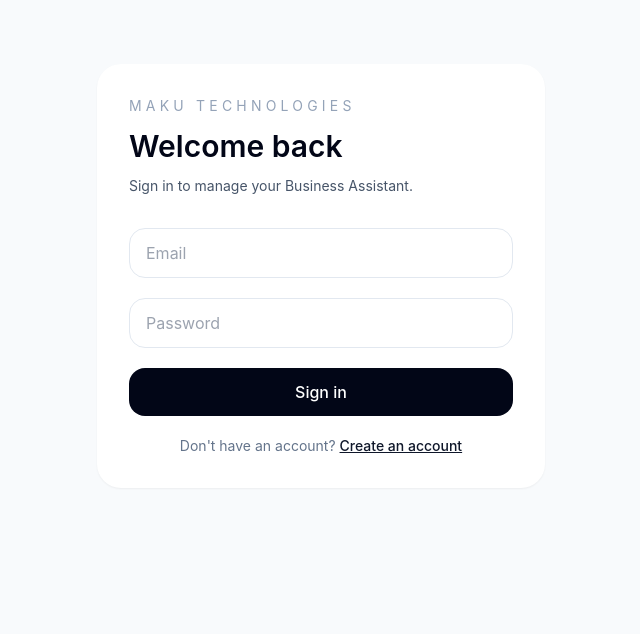
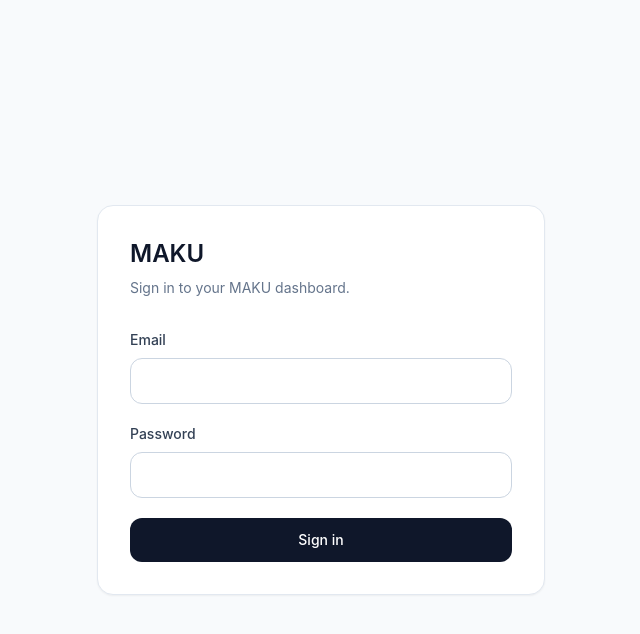
Before and after one commit to NBelleBee/maku-platform, a Next.js app: page /login in a window 1280 px wide. Shown: the top 634 px of the page, without its empty margins (319-959 px from the left). Built offline with nearby package versions, Linux system fonts and the light colour scheme; no server answers.

Commit message:
Fix login Supabase client

```diff
--- a/app/login/page.tsx
+++ b/app/login/page.tsx
@@ -2,108 +2,99 @@
 
 import { useState } from 'react'
 import { useRouter } from 'next/navigation'
-import { supabase } from '@/lib/supabase-client'
+import { createClient } from '@/lib/supabase-client'
 
 export default function LoginPage() {
   const router = useRouter()
+  const supabase = createClient()
 
   const [email, setEmail] = useState('')
   const [password, setPassword] = useState('')
   const [error, setError] = useState('')
   const [loading, setLoading] = useState(false)
 
-  const handleLogin = async (event: React.FormEvent<HTMLFormElement>) => {
-    event.preventDefault()
+  async function handleLogin(e: React.FormEvent<HTMLFormElement>) {
+    e.preventDefault()
 
+    setLoading(true)
     setError('')
-    setLoading(true)
 
-    try {
-      const loginRequest = supabase.auth.signInWithPassword({
-        email: email.trim(),
+    const { error } = await supabase.auth.signInWithPassword({
+      email,
       password,
     })
 
-      const timeout = new Promise((_, reject) =>
-        setTimeout(() => reject(new Error('Login is taking too long. Please check your Supabase connection.')), 10000)
-      )
-
-      const result = await Promise.race([loginRequest, timeout]) as {
-        data?: { user: unknown }
-        error?: { message: string }
-      }
-
-      if (result.error) {
-        setError(result.error.message)
+    if (error) {
+      setError(error.message)
+      setLoading(false)
       return
     }
 
     router.push('/dashboard')
-    } catch (err) {
-      setError(err instanceof Error ? err.message : 'Unable to sign in.')
-    } finally {
-      setLoading(false)
-    }
+    router.refresh()
   }
 
   return (
-    <main className="min-h-screen bg-slate-50 px-6 py-16">
-      <div className="mx-auto max-w-md rounded-3xl bg-white p-8 shadow-sm">
-        <p className="text-sm uppercase tracking-[0.3em] text-slate-400">
-          MAKU Technologies
-        </p>
-
-        <h1 className="mt-3 text-3xl font-semibold text-slate-950">
-          Welcome back
+    <main className="flex min-h-screen items-center justify-center bg-slate-50 px-6">
+      <div className="w-full max-w-md rounded-2xl border border-slate-200 bg-white p-8 shadow-sm">
+        <h1 className="text-2xl font-semibold text-slate-900">
+          MAKU
         </h1>
 
-        <p className="mt-3 text-sm text-slate-600">
-          Sign in to manage your Business Assistant.
+        <p className="mt-2 text-sm text-slate-500">
+          Sign in to your MAKU dashboard.
         </p>
 
         <form onSubmit={handleLogin} className="mt-8 space-y-5">
-          <input
-            type="email"
-            required
-            value={email}
-            onChange={(event) => setEmail(event.target.value)}
-            placeholder="Email"
-            className="w-full rounded-2xl border border-slate-200 px-4 py-3"
-          />
+          <div>
+            <label
+              htmlFor="email"
+              className="block text-sm font-medium text-slate-700"
+            >
+              Email
+            </label>
 
             <input
+              id="email"
+              type="email"
+              value={email}
+              onChange={(e) => setEmail(e.target.value)}
+              required
+              className="mt-2 w-full rounded-xl border border-slate-300 px-4 py-3 text-sm outline-none focus:border-slate-500"
+            />
+          </div>
+
+          <div>
+            <label
+              htmlFor="password"
+              className="block text-sm font-medium text-slate-700"
+            >
+              Password
+            </label>
+
+            <input
+              id="password"
               type="password"
+              value={password}
+              onChange={(e) => setPassword(e.target.value)}
               required
-            value={password}
-            onChange={(event) => setPassword(event.target.value)}
-            placeholder="Password"
-            className="w-full rounded-2xl border border-slate-200 px-4 py-3"
+              className="mt-2 w-full rounded-xl border border-slate-300 px-4 py-3 text-sm outline-none focus:border-slate-500"
             />
+          </div>
 
           {error && (
-            <p className="rounded-xl bg-red-50 p-3 text-sm text-red-600">
+            <div className="rounded-xl border border-red-200 bg-red-50 p-4 text-sm text-red-700">
               {error}
-            </p>
+            </div>
           )}
 
           <button
             type="submit"
             disabled={loading}
-            className="w-full rounded-2xl bg-slate-950 px-5 py-3 font-medium text-white disabled:opacity-50"
+            className="w-full rounded-xl bg-slate-900 px-4 py-3 text-sm font-medium text-white disabled:opacity-50"
           >
             {loading ? 'Signing in...' : 'Sign in'}
           </button>
-
-          <p className="text-center text-sm text-slate-500">
-            Don&apos;t have an account?{' '}
-            <button
-              type="button"
-              onClick={() => router.push('/signup')}
-              className="font-medium text-slate-900 underline"
-            >
-              Create an account
-            </button>
-          </p>
         </form>
       </div>
     </main>
```
Lines whose indentation alone changed are shown as unchanged.
